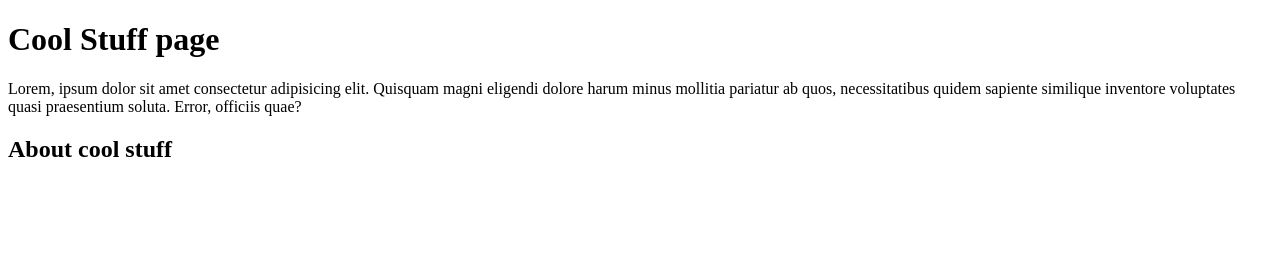
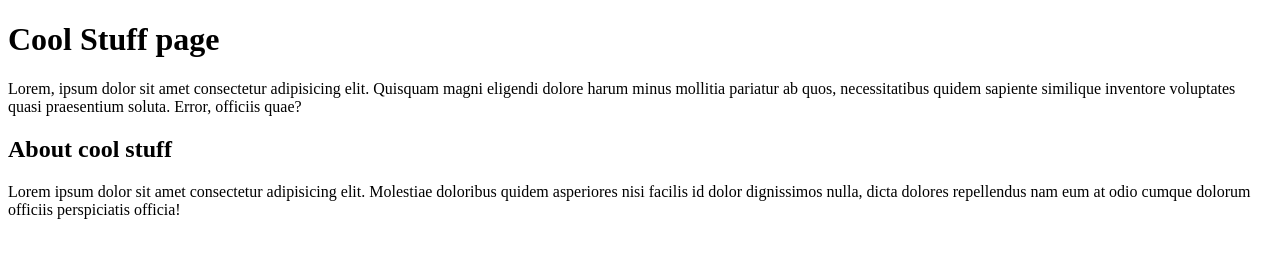
Before and after one commit to gingerhale/cpnt201-achievements1-2, a plain HTML site: page index.html in a window 1280 px wide. Drawn offline with Linux system fonts and the light colour scheme.

Commit message:
added content to html page

```diff
--- a/index.html
+++ b/index.html
@@ -9,7 +9,10 @@
 <body>
   <h1>Cool Stuff page</h1>
   <p>Lorem, ipsum dolor sit amet consectetur adipisicing elit. Quisquam magni eligendi dolore harum minus mollitia pariatur ab quos, necessitatibus quidem sapiente similique inventore voluptates quasi praesentium soluta. Error, officiis quae?</p>
+
   <h2>About cool stuff</h2>
+  <p>Lorem ipsum dolor sit amet consectetur adipisicing elit. Molestiae doloribus quidem asperiores nisi facilis id dolor dignissimos nulla, dicta dolores repellendus nam eum at odio cumque dolorum officiis perspiciatis officia!</p>
+
 
 
 </body>
```
